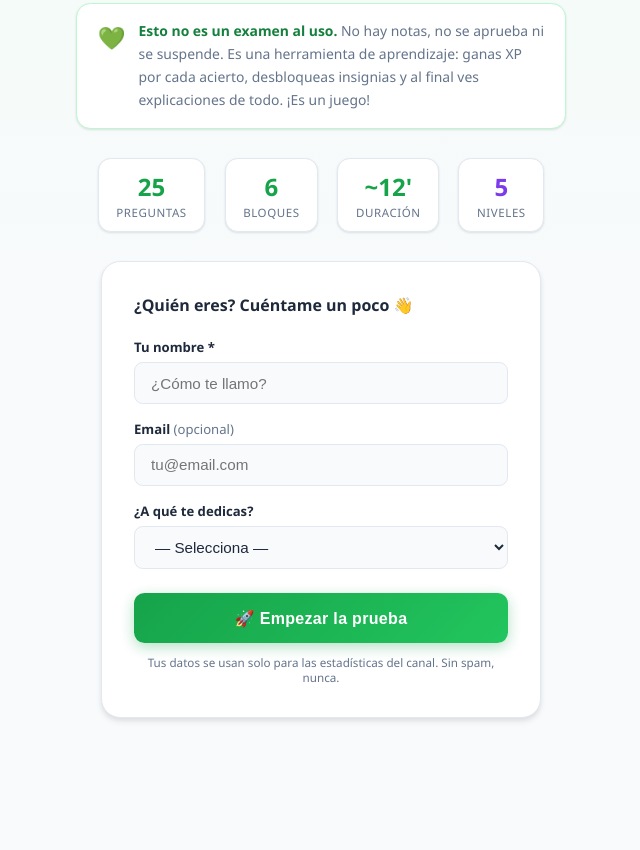
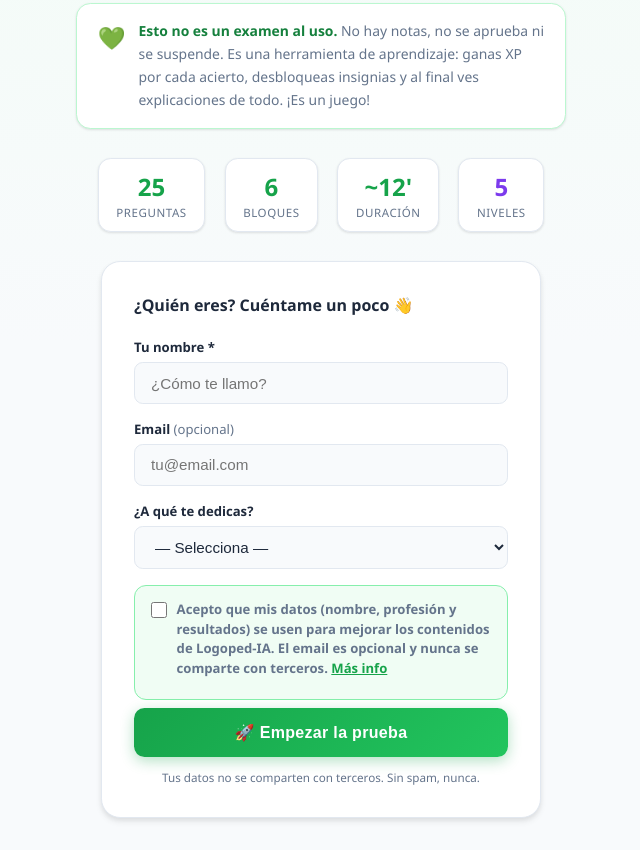
Before and after one commit to foniafonia/logoped-ia-examen, a plain HTML site: page static/index.html in a window 1280 px wide. Shown: the part 417-1267 px from the top of the page, without its empty margins (319-959 px from the left). Before the commit the page ends 1167 px from the top, so only its background shows below. Drawn offline with Linux system fonts and the light colour scheme.

Commit message:
RGPD: consentimiento obligatorio, email opcional confirmado, 25 preguntas aleatorias

```diff
--- a/static/index.html
+++ b/static/index.html
@@ -184,6 +184,30 @@
     }
     .btn-primary:hover { opacity: 0.92; transform: translateY(-1px); box-shadow: 0 6px 18px rgba(22,163,74,0.38); }
     .btn-primary:active { transform: translateY(0); }
+    .rgpd-check {
+      margin-top: 1rem;
+      padding: 0.85rem 1rem;
+      background: var(--primary-bg);
+      border: 1.5px solid var(--border-focus);
+      border-radius: 0.75rem;
+    }
+    .rgpd-label {
+      display: flex;
+      gap: 0.6rem;
+      align-items: flex-start;
+      cursor: pointer;
+      font-size: 0.82rem;
+      color: var(--text-muted);
+      line-height: 1.5;
+    }
+    .rgpd-label input[type="checkbox"] {
+      margin-top: 0.15rem;
+      width: 16px;
+      height: 16px;
+      accent-color: var(--primary);
+      flex-shrink: 0;
+      cursor: pointer;
+    }
     .disclaimer { font-size: 0.73rem; color: var(--text-muted); text-align: center; margin-top: 0.8rem; }
 
     /* ════════════════════════════════════════
@@ -628,8 +652,15 @@
         <option>Otra</option>
       </select>
     </div>
+    <div class="rgpd-check">
+      <label class="rgpd-label">
+        <input type="checkbox" id="check-rgpd"/>
+        <span>Acepto que mis datos (nombre, profesión y resultados) se usen para mejorar los contenidos de Logoped-IA. El email es opcional y nunca se comparte con terceros. <a href="https://t.me/logopedia_ia" target="_blank" style="color:var(--primary)">Más info</a></span>
+      </label>
+      <p id="rgpd-error" style="color:var(--danger);font-size:0.82rem;display:none;margin-top:0.3rem">Necesito tu consentimiento para continuar.</p>
+    </div>
     <button class="btn-primary" onclick="iniciarExamen()">🚀 Empezar la prueba</button>
-    <p class="disclaimer">Tus datos se usan solo para las estadísticas del canal. Sin spam, nunca.</p>
+    <p class="disclaimer">Tus datos no se comparten con terceros. Sin spam, nunca.</p>
   </div>
 </section>
 
@@ -786,6 +817,13 @@ async function iniciarExamen() {
     document.getElementById("input-nombre").style.borderColor = "#DC2626";
     return;
   }
+  const rgpd = document.getElementById("check-rgpd").checked;
+  if (!rgpd) {
+    document.getElementById("rgpd-error").style.display = "block";
+    document.getElementById("check-rgpd").closest(".rgpd-check").style.borderColor = "#DC2626";
+    return;
+  }
+  document.getElementById("rgpd-error").style.display = "none";
   nombreUsuario = nombre;
   document.getElementById("input-nombre").style.borderColor = "";
   mostrarPantalla("loading");
```
